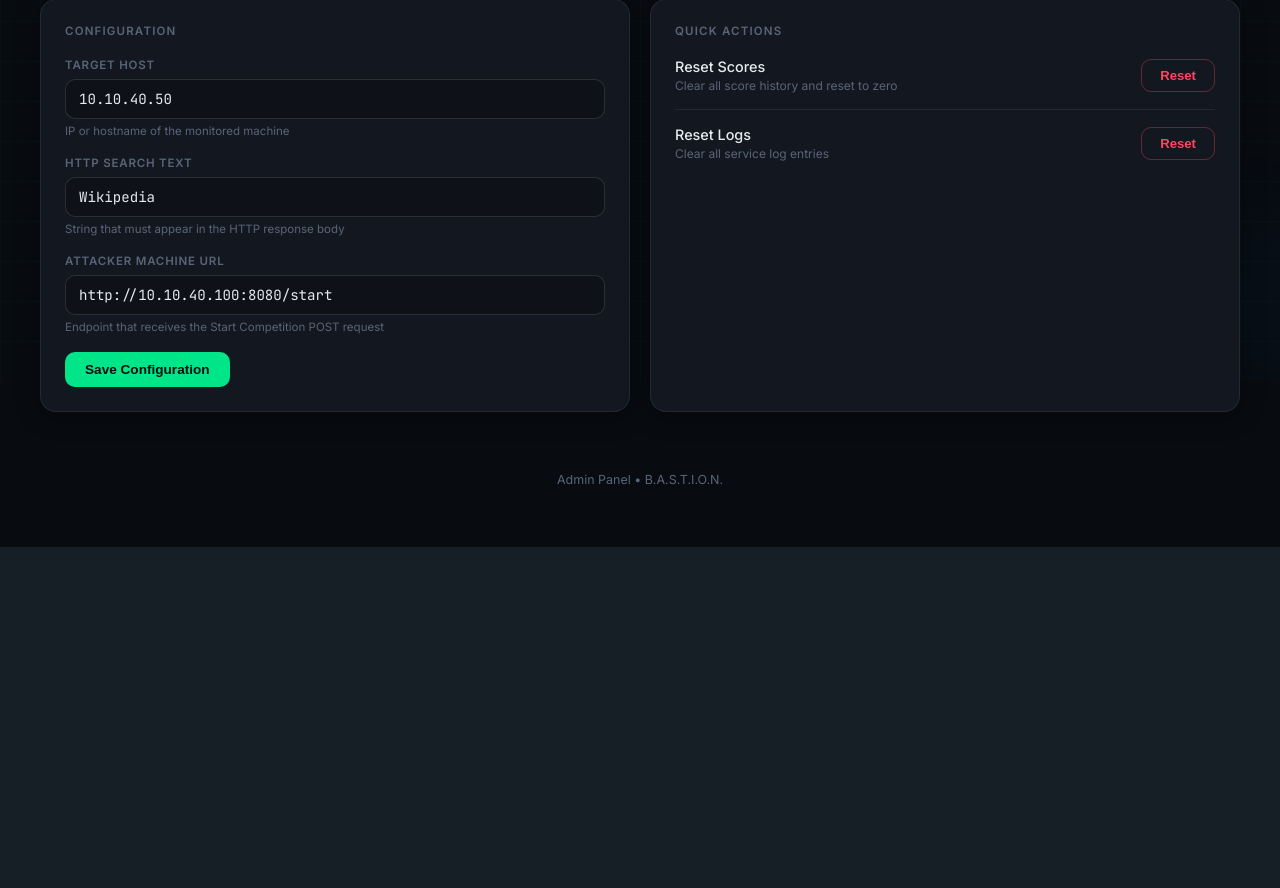
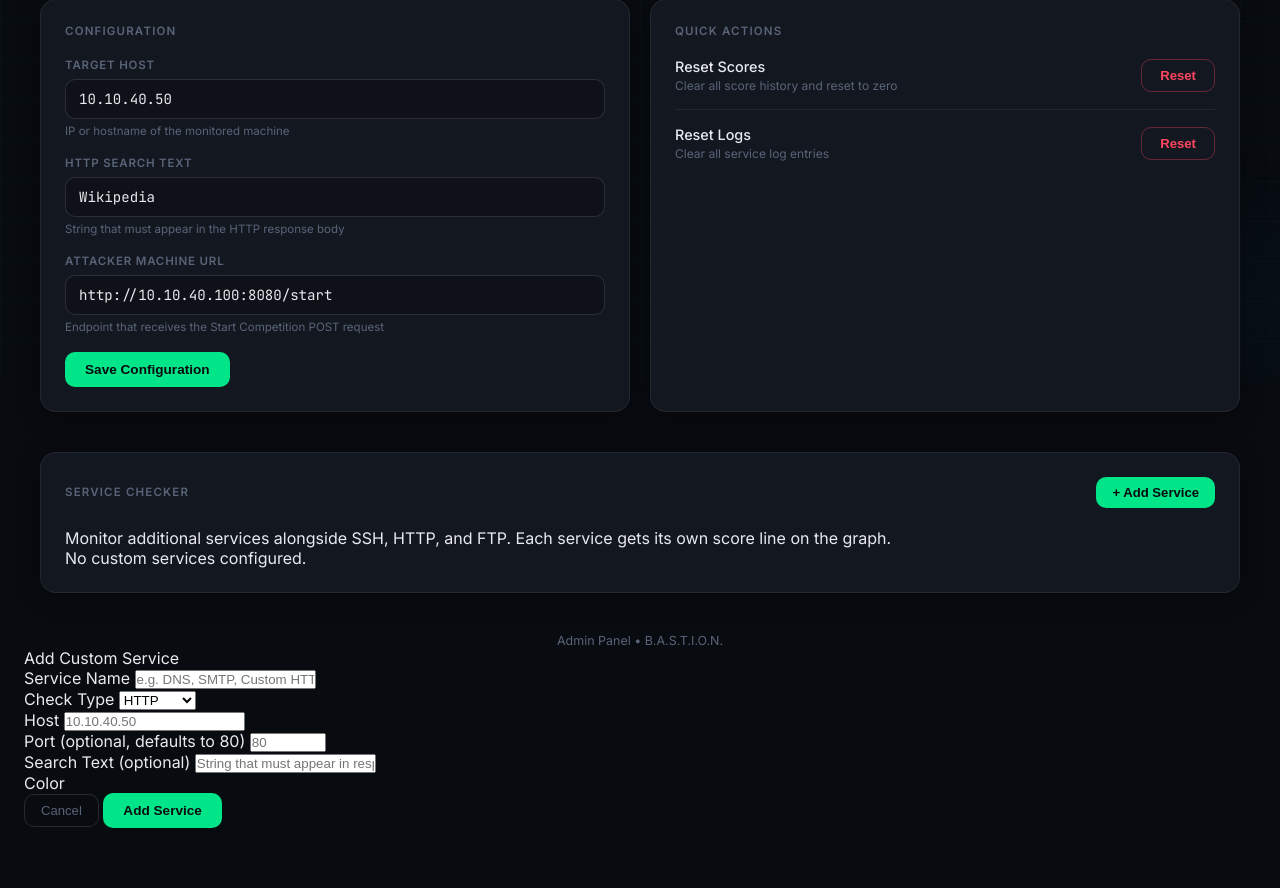
Before and after one commit to lukebozo1/service-pulse, a Flask app: page /admin in a window 1280 px wide. Shown: the part 419-1307 px from the top of the page. Before the commit the page ends 966 px from the top, so only its background shows below. Run offline with Flask 3, Linux system fonts and the light colour scheme; the visitor is signed in with stand-in values (Sample User, id 1); data comes from the database, SQL or seed files in the repository; data that the repository does not hold is empty.

Commit message:
auto: update admin.html

```diff
--- a/checker/templates/admin.html
+++ b/checker/templates/admin.html
@@ -100,9 +100,72 @@
 
     </div><!-- /admin-grid -->
 
+    <!-- Custom Services Checker -->
+    <div class="card admin-section">
+        <div class="admin-section-header">
+            <span class="card-title" style="margin-bottom:0">Service Checker</span>
+            <button class="btn-primary" style="font-size:0.82rem;padding:8px 16px" onclick="openAddServiceModal()">+ Add Service</button>
+        </div>
+        <p class="svc-desc">Monitor additional services alongside SSH, HTTP, and FTP. Each service gets its own score line on the graph.</p>
+        <div id="svc-empty" class="svc-empty">No custom services configured.</div>
+        <table class="svc-table" id="svc-table" style="display:none">
+            <thead>
+                <tr>
+                    <th></th>
+                    <th>Name</th>
+                    <th>Type</th>
+                    <th>Host</th>
+                    <th>Port</th>
+                    <th>Search Text</th>
+                    <th></th>
+                </tr>
+            </thead>
+            <tbody id="svc-tbody"></tbody>
+        </table>
+    </div>
+
     <div class="footer">Admin Panel &bull; B.A.S.T.I.O.N.</div>
 
 </div><!-- /container -->
+
+<!-- Add Service Modal -->
+<div class="modal-overlay" id="svc-modal">
+    <div class="modal">
+        <div class="modal-title">Add Custom Service</div>
+        <div class="form-group">
+            <label class="form-label">Service Name</label>
+            <input class="form-input" id="svc-name" type="text" placeholder="e.g. DNS, SMTP, Custom HTTP" autocomplete="off">
+        </div>
+        <div class="form-group">
+            <label class="form-label">Check Type</label>
+            <select class="form-input" id="svc-type" onchange="onSvcTypeChange()">
+                <option value="http">HTTP</option>
+                <option value="tcp">TCP Port</option>
+            </select>
+        </div>
+        <div class="form-group">
+            <label class="form-label">Host</label>
+            <input class="form-input" id="svc-host" type="text" placeholder="10.10.40.50" autocomplete="off">
+        </div>
+        <div class="form-group" id="svc-port-group">
+            <label class="form-label">Port <span id="svc-port-hint" class="form-hint">(optional, defaults to 80)</span></label>
+            <input class="form-input" id="svc-port" type="number" placeholder="80" min="1" max="65535">
+        </div>
+        <div class="form-group" id="svc-search-group">
+            <label class="form-label">Search Text <span class="form-hint">(optional)</span></label>
+            <input class="form-input" id="svc-search" type="text" placeholder="String that must appear in response" autocomplete="off">
+        </div>
+        <div class="form-group">
+            <label class="form-label">Color</label>
+            <div class="color-swatches" id="color-swatches"></div>
+            <input type="hidden" id="svc-color" value="#a78bfa">
+        </div>
+        <div class="modal-actions">
+            <button class="btn-ghost" onclick="closeSvcModal()">Cancel</button>
+            <button class="btn-primary" onclick="submitAddService()">Add Service</button>
+        </div>
+    </div>
+</div>
 
 <div class="toast-container" id="toasts"></div>
 
```
